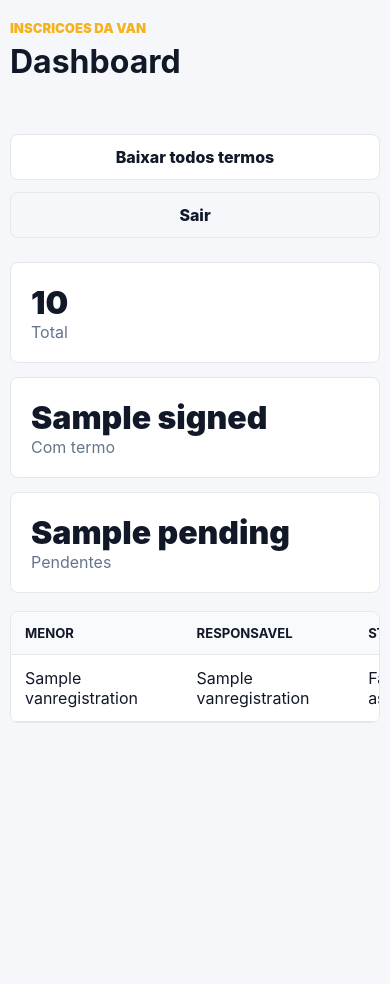
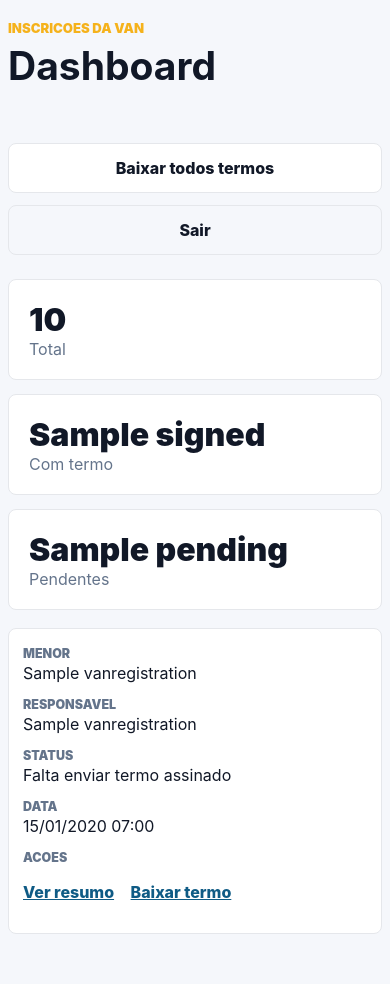
Before and after one commit to fabianopolone123/SITE_IDIOMAS, a Django app: template templates/inscricao_van/admin_dashboard.html in a window 390 px wide. Before the commit the page ends 723 px from the top, so only its background shows below. Run offline with Django 5.2, Linux system fonts and the light colour scheme; tables that the repository leaves empty hold one stand-in row (values such as "Sample post"); the template is opened without the code that fills it: values that come from a table or form of the project are taken from there, most other values are stand-ins (such as "Sample title", 1, 10 or a date in 2020).

Commit message:
improve van registration mobile layout

```diff
--- a/static/inscricao_van/van.css
+++ b/static/inscricao_van/van.css
@@ -15,16 +15,27 @@
     box-sizing: border-box;
 }
 
+html {
+    overflow-x: hidden;
+}
+
 body {
     margin: 0;
     min-height: 100vh;
     color: var(--van-ink);
     font-family: Inter, ui-sans-serif, system-ui, -apple-system, BlinkMacSystemFont, "Segoe UI", sans-serif;
     background: #f5f7fb;
+    overflow-x: hidden;
+    -webkit-text-size-adjust: 100%;
 }
 
 a {
     color: inherit;
+}
+
+img {
+    display: block;
+    max-width: 100%;
 }
 
 .van-hero {
@@ -101,6 +114,7 @@ a {
     padding: 0 18px;
     text-decoration: none;
     touch-action: manipulation;
+    text-align: center;
 }
 
 .van-button.primary {
@@ -317,6 +345,8 @@ input:focus {
 }
 
 .van-link {
+    -webkit-appearance: none;
+    appearance: none;
     background: transparent;
     border: 0;
     color: var(--van-blue);
@@ -327,6 +357,7 @@ input:focus {
     margin-right: 12px;
     padding: 0;
     text-decoration: underline;
+    touch-action: manipulation;
 }
 
 .van-dialog {
@@ -359,7 +390,12 @@ input:focus {
 
 @media (max-width: 760px) {
     .van-hero {
-        padding: 16px;
+        min-height: auto;
+        padding: 18px 12px 28px;
+        place-items: start center;
+        background:
+            linear-gradient(180deg, rgba(8, 11, 16, 0.94), rgba(8, 11, 16, 0.78)),
+            var(--poster) center top / cover;
     }
 
     .van-hero-content,
@@ -381,7 +434,19 @@ input:focus {
     }
 
     .van-card {
+        box-shadow: 0 10px 30px rgba(15, 23, 42, 0.08);
         padding: 18px;
+    }
+
+    .van-card h1,
+    .van-admin h1 {
+        font-size: clamp(1.9rem, 10vw, 2.6rem);
+        line-height: 1.04;
+        overflow-wrap: anywhere;
+    }
+
+    .van-form {
+        margin-top: 18px;
     }
 
     .van-actions,
@@ -389,12 +454,108 @@ input:focus {
         width: 100%;
     }
 
+    .van-button {
+        min-height: 50px;
+        padding: 0 14px;
+    }
+
+    .van-tutorial {
+        padding: 14px;
+    }
+
+    .van-tutorial ol {
+        padding-left: 20px;
+    }
+
     .van-admin-head {
         align-items: flex-start;
         flex-direction: column;
+    }
+
+    .van-table-wrap {
+        border: 0;
+        background: transparent;
+        overflow: visible;
+    }
+
+    .van-table {
+        min-width: 0;
+    }
+
+    .van-table thead {
+        display: none;
+    }
+
+    .van-table,
+    .van-table tbody,
+    .van-table tr,
+    .van-table td {
+        display: block;
+        width: 100%;
+    }
+
+    .van-table tr {
+        background: white;
+        border: 1px solid var(--van-line);
+        border-radius: 8px;
+        margin-bottom: 12px;
+        padding: 10px;
+    }
+
+    .van-table td {
+        border-bottom: 0;
+        padding: 7px 4px;
+    }
+
+    .van-table td::before {
+        color: var(--van-muted);
+        content: attr(data-label);
+        display: block;
+        font-size: 0.78rem;
+        font-weight: 900;
+        margin-bottom: 2px;
+        text-transform: uppercase;
+    }
+
+    .van-link {
+        margin: 8px 12px 0 0;
+        min-height: 34px;
     }
 
     .van-dialog dl {
         grid-template-columns: 1fr;
     }
 }
+
+@media (max-width: 420px) {
+    .van-page,
+    .van-admin,
+    .van-messages {
+        width: calc(100% - 16px);
+    }
+
+    .van-hero {
+        padding: 14px 8px 22px;
+    }
+
+    .van-copy h1 {
+        font-size: clamp(2rem, 14vw, 3rem);
+    }
+
+    .van-card {
+        padding: 14px;
+    }
+
+    .van-grid {
+        gap: 12px;
+    }
+
+    label {
+        font-size: 0.95rem;
+    }
+
+    .van-dialog {
+        padding: 18px;
+        width: calc(100% - 18px);
+    }
+}
--- a/templates/inscricao_van/admin_dashboard.html
+++ b/templates/inscricao_van/admin_dashboard.html
@@ -35,11 +35,11 @@
             <tbody>
                 {% for item in registrations %}
                     <tr>
-                        <td>{{ item.minor_name }}</td>
-                        <td>{{ item.responsible_name }}</td>
-                        <td>{{ item.get_status_display }}</td>
-                        <td>{{ item.created_at|date:'d/m/Y H:i' }}</td>
-                        <td>
+                        <td data-label="Menor">{{ item.minor_name }}</td>
+                        <td data-label="Responsavel">{{ item.responsible_name }}</td>
+                        <td data-label="Status">{{ item.get_status_display }}</td>
+                        <td data-label="Data">{{ item.created_at|date:'d/m/Y H:i' }}</td>
+                        <td data-label="Acoes">
                             <button class="van-link" type="button" data-modal-open="modal-{{ item.id }}">Ver resumo</button>
                             {% if item.signed_term %}
                                 <a class="van-link" href="{% url 'van_admin_download_signed' item.public_id %}">Baixar termo</a>
```
Also changed, not shown: other parts of static/inscricao_van/van.css (+34 -1 lines).
